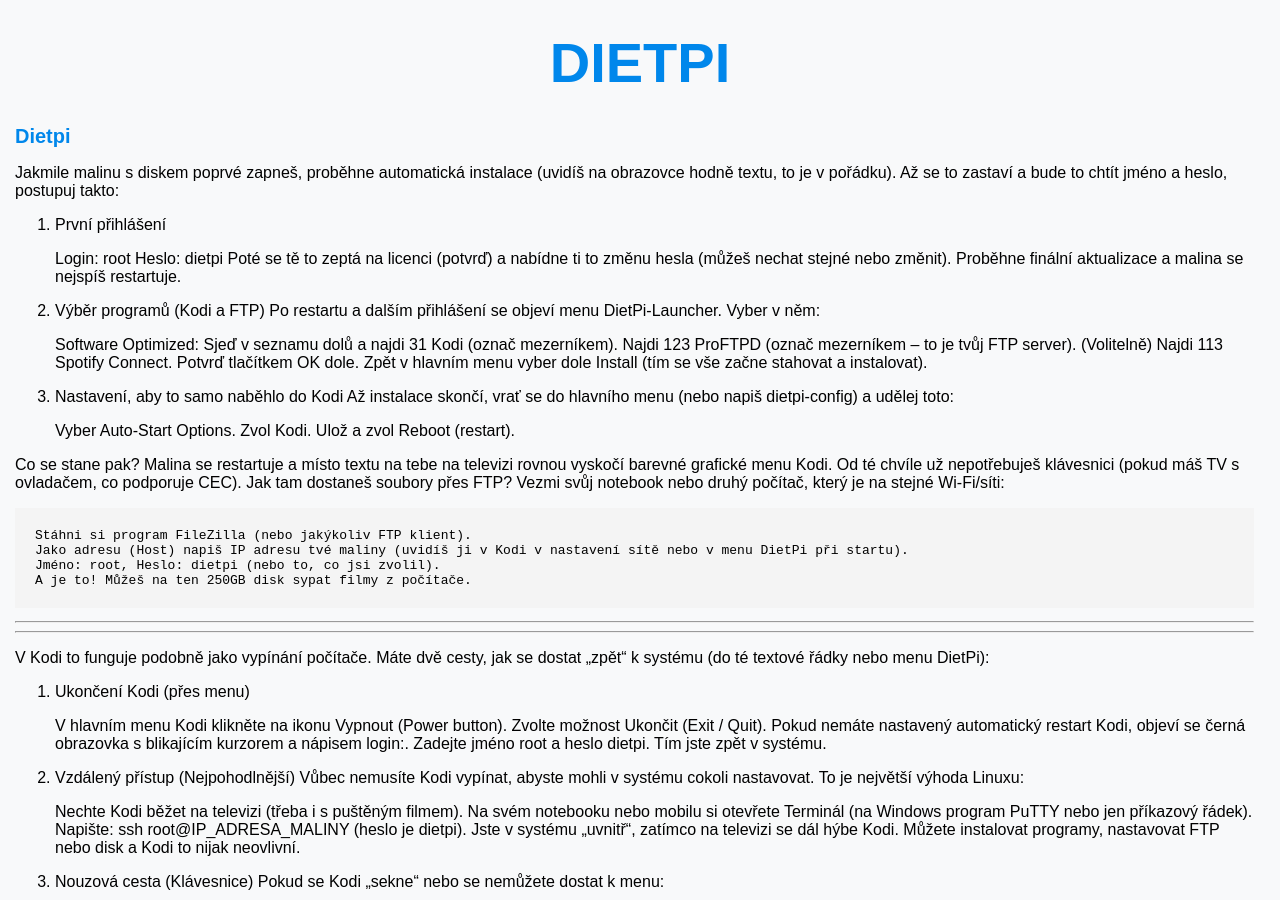
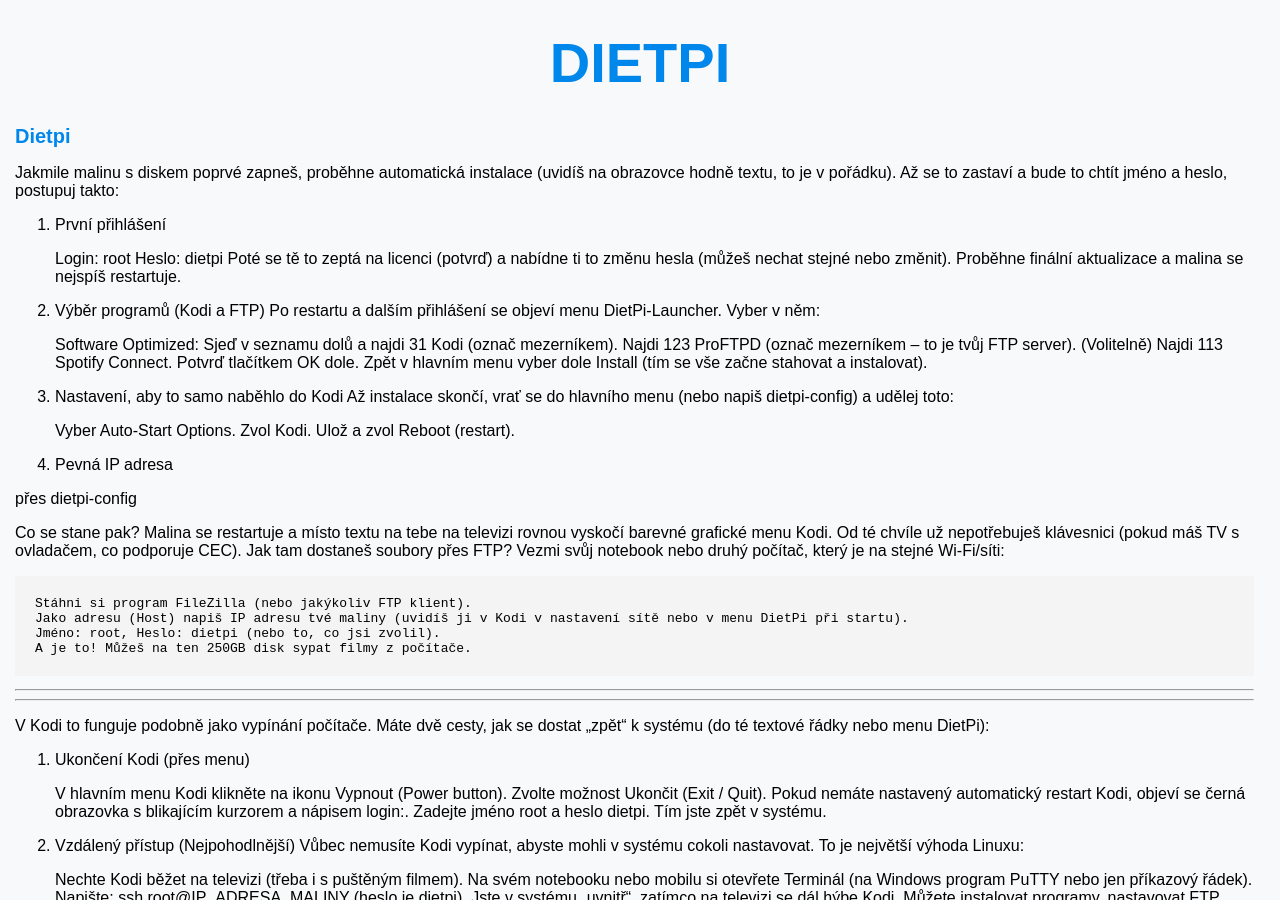
Before and after one commit to bedjan/bedjan.github.io, a Jekyll site: the page built from dietpi.md, in a window 1280 px wide and 900 px high. Built offline with Jekyll 4.4.1, drawn with Linux system fonts in a browser that asks for light colours; our own code applies the rules of GitHub Pages for plain Markdown files.

Commit message:
Update dietpi.md

```diff
--- a/dietpi.md
+++ b/dietpi.md
@@ -24,6 +24,10 @@
     Vyber Auto-Start Options.
     Zvol Kodi.
     Ulož a zvol Reboot (restart).
+
+4. Pevná IP adresa
+
+přes dietpi-config
 
 Co se stane pak?
 Malina se restartuje a místo textu na tebe na televizi rovnou vyskočí barevné grafické menu Kodi. Od té chvíle už nepotřebuješ klávesnici (pokud máš TV s ovladačem, co podporuje CEC).
```
